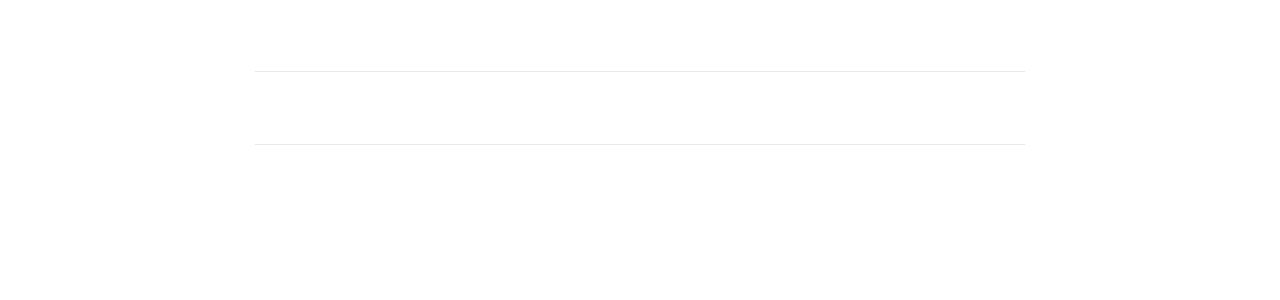
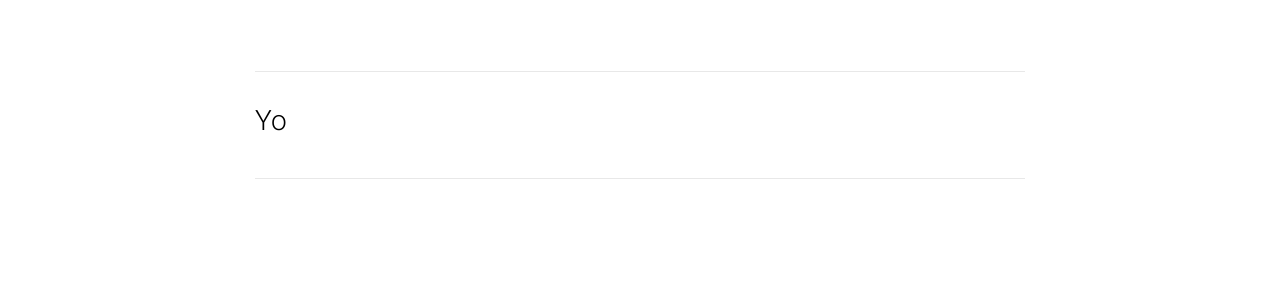
Before and after one commit to martindessart/martindessart.github.io, a Jekyll site: the page built from _pages/sciences.md, in a window 1280 px wide. Shown: the part 375-675 px from the top of the page. Built offline with Jekyll 4.4.1, drawn with Linux system fonts in a browser that asks for light colours; nearby versions of some CDN libraries; a style sheet for code colours, icons or effects is not loaded.

Commit message:
bloglist try

```diff
--- a/_pages/sciences.md
+++ b/_pages/sciences.md
@@ -15,7 +15,7 @@ nav: true
   {% assign sorted_sciences = site.sciences | sort: "importance" %}
   {% for science in sorted_sciences %}
     <li>
-      <h3><a href="{{ science.url | relative_url }}"></a>
+      <h3><a href="{{ science.url | relative_url }}">Yo</a>
 
       </h3>
     </li>
```
